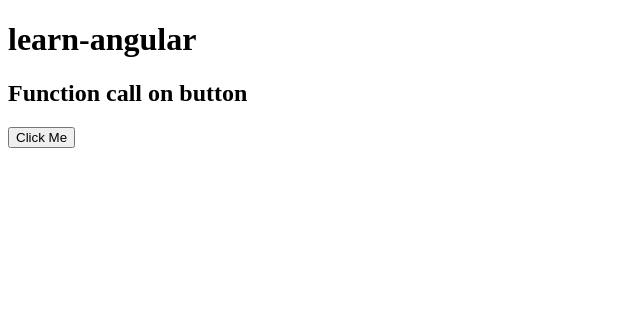
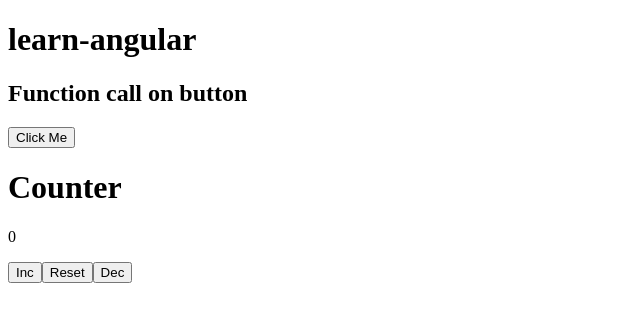
Before and after one commit to shailesh-gabu/learn-angular, an Angular app: page / in a window 1280 px wide. Shown: the top 322 px of the page, without its empty margins (0-640 px from the left). Built offline with nearby package versions, Linux system fonts and the light colour scheme.

Commit message:
Add counter

```diff
--- a/src/app/app.component.html
+++ b/src/app/app.component.html
@@ -1,3 +1,4 @@
 <h1>{{title}}</h1>
 <h2>Function call on button</h2>
 <button (click)="onClick()">Click Me</button>
+<app-counter></app-counter>
--- a/src/app/app.component.ts
+++ b/src/app/app.component.ts
@@ -1,9 +1,10 @@
 import { Component } from '@angular/core';
 import { LoginComponent } from './login/login.component';
+import { CounterComponent } from './counter/counter.component';
 
 @Component({
   selector: 'app-root',
-  imports: [],
+  imports: [CounterComponent],
   templateUrl: './app.component.html',
   styleUrl: './app.component.scss',
 })
--- /dev/null
+++ b/src/app/counter/counter.component.html
@@ -0,0 +1,9 @@
+<h1>Counter</h1>
+<div class="counter-main">
+    <p>{{count}}</p>
+    <div class="btn-wrapper">
+        <button (click)="onCountHandler('inc')">Inc</button>
+        <button (click)="onCountHandler('reset')">Reset</button>
+        <button (click)="onCountHandler('dec')">Dec</button>
+    </div>
+</div>
--- /dev/null
+++ b/src/app/counter/counter.component.ts
@@ -0,0 +1,21 @@
+import { Component } from '@angular/core';
+
+@Component({
+  selector: 'app-counter',
+  imports: [],
+  templateUrl: './counter.component.html',
+  styleUrl: './counter.component.scss',
+})
+export class CounterComponent {
+  count: number = 0;
+  onCountHandler(data: string) {
+    console.log('data: ', data);
+    if (data == 'inc') {
+      this.count = this.count + 1;
+    } else if (data == 'dec') {
+      this.count = this.count > 0 ? this.count - 1 : 0;
+    } else {
+      this.count = 0;
+    }
+  }
+}
```
Also changed, not shown: src/app/counter/counter.component.scss (added), 1 other file (tests, documents, lock files or other folders).
